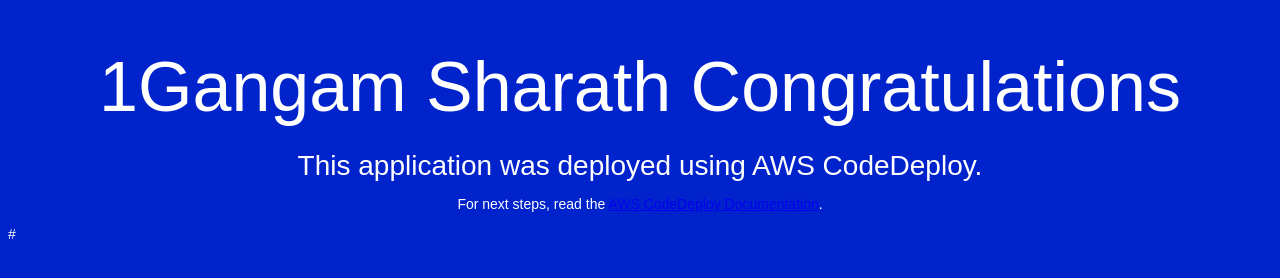
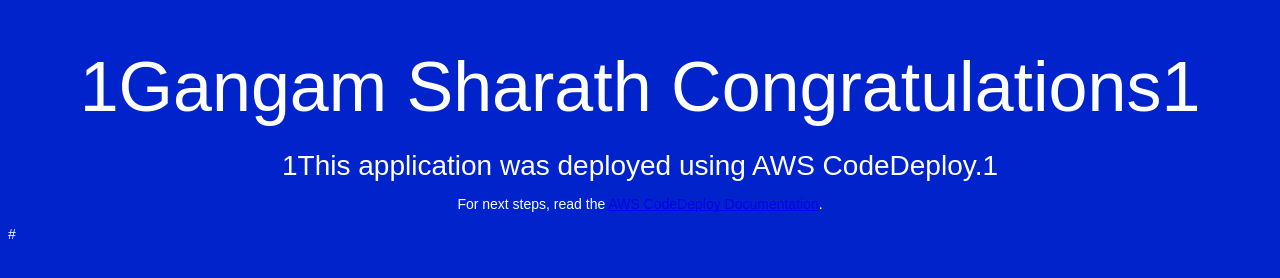
Before and after one commit to gangamsharath/testcodedeploy, a plain HTML site: page index.html in a window 1280 px wide. Drawn offline with Linux system fonts and the light colour scheme.

Commit message:
cewrd
swds

```diff
--- a/index.html
+++ b/index.html
@@ -2,7 +2,7 @@
 <html>
 <head>
   <meta charset="utf-8">
-  <title>1Gangam Sharath Sample Deployment</title>
+  <title>1Gangam Sharath Sample Deployment 1</title>
   <style>
     body {
       color: #ffffff;
@@ -26,8 +26,8 @@
 </head>
 <body>
   <div align="center">
-    <h1>1Gangam Sharath Congratulations</h1>
-    <h2>This application was deployed using AWS CodeDeploy.</h2>
+    <h1>1Gangam Sharath Congratulations1 </h1>
+    <h2>1This application was deployed using AWS CodeDeploy.1</h2>
     <p>For next steps, read the <a href="http://aws.amazon.com/documentation/codedeploy">AWS CodeDeploy Documentation</a>.</p>
   </div>
 </body>
```
